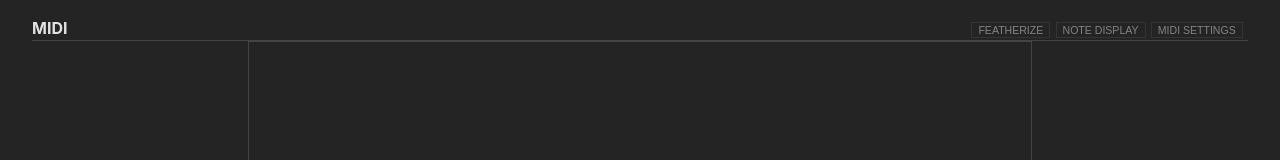
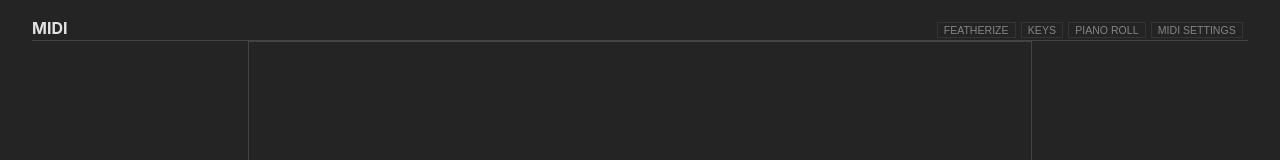
Before and after one commit to leegee/webapp-midi-feathered, a React (Vite) app: page / in a window 1280 px wide. Shown: the top 160 px of the page. Built offline with nearby package versions, Linux system fonts and the light colour scheme.

Commit message:
Show/hide keys/piano roll

```diff
--- a/src/components/MidiHost.jsx
+++ b/src/components/MidiHost.jsx
@@ -32,7 +32,8 @@ export default function MIDIComponent () {
 
     const selectedOutputRef = useRef( null );
     const [ isDialogOpen, setIsDialogOpen ] = useState( false );
-    const [ showExtras, setShowExtras ] = useState( true );
+    const [ showKeys, setShowKeys ] = useState( true );
+    const [ showPianoRoll, setShowPianoRoll ] = useState( true );
     const [ showFeatherize, setShowFeatherize ] = useState( true );
 
     useEffect( () => {
@@ -93,7 +94,8 @@ export default function MIDIComponent () {
                 <h1>MIDI</h1>
                 <span>
                     <button onClick={ () => setShowFeatherize( prev => !prev ) }>Featherize</button>
-                    <button onClick={ () => setShowExtras( prev => !prev ) }>Note Display</button>
+                    <button onClick={ () => setShowKeys( prev => !prev ) }>Keys</button>
+                    <button onClick={ () => setShowPianoRoll( prev => !prev ) }>Piano Roll</button>
                     <button onClick={ () => setIsDialogOpen( true ) }>MIDI Settings</button>
                 </span>
             </header>
@@ -102,10 +104,10 @@ export default function MIDIComponent () {
                 <Featherise selectedOutput={ selectedOutputRef.current } vertical={ true } />
             ) }
 
-            { showExtras && (
+            { ( showKeys || showPianoRoll ) && (
                 <footer className={ styles.footer }>
-                    <NotesOnCanvas />
-                    <PianoKeyboard midiInputChannel={ midiInputChannel } />
+                    { showPianoRoll && <NotesOnCanvas /> }
+                    { showKeys && <PianoKeyboard midiInputChannel={ midiInputChannel } /> }
                 </footer>
             ) }
 
```
